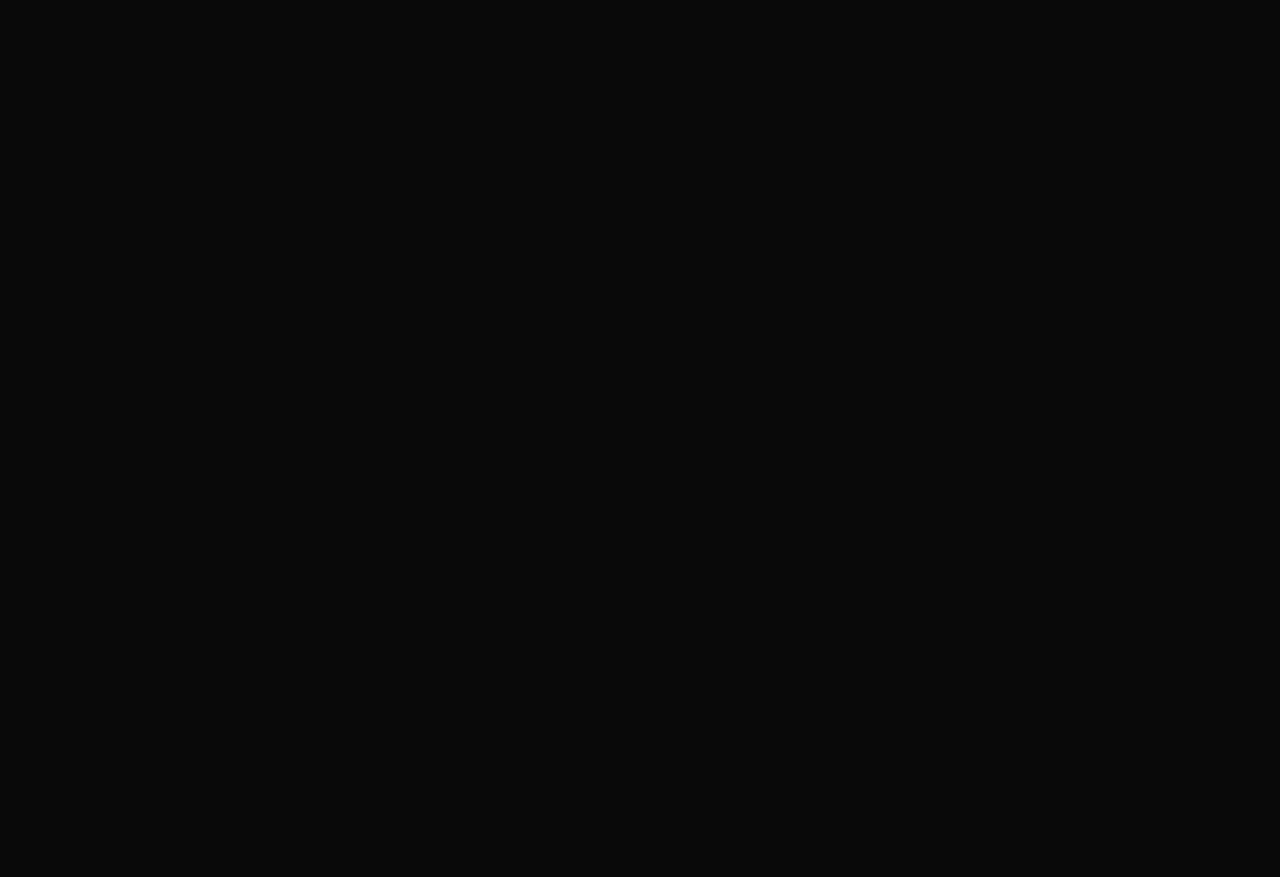
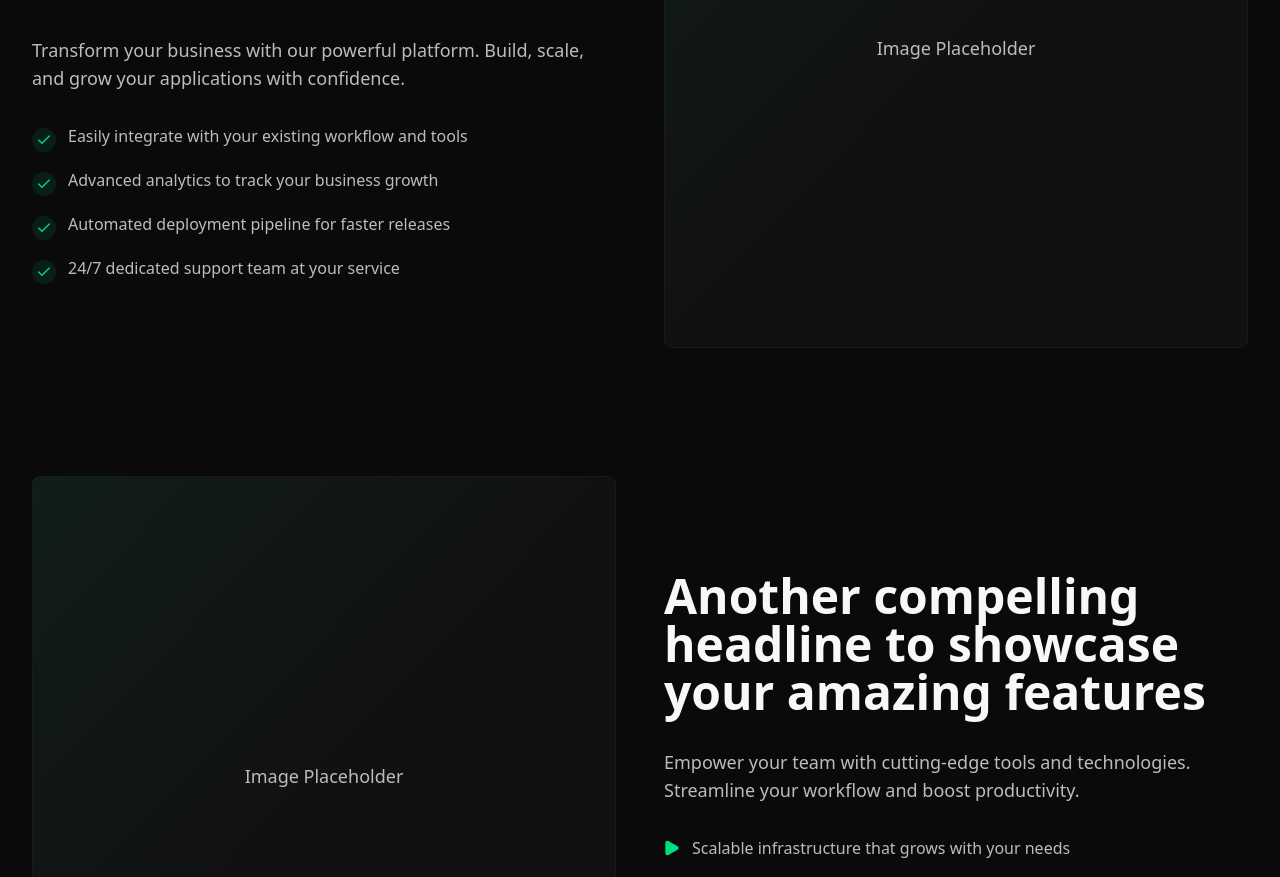
Before and after one commit to luizinhodavp041/orpheo-digital-4, a Next.js app: page / in a window 1280 px wide. Shown: the part 1920-2797 px from the top of the page. Before the commit the page ends 1588 px from the top, so only its background shows below. Built offline with nearby package versions, Linux system fonts and the light colour scheme.

Commit message:
features

```diff
--- a/src/app/page.tsx
+++ b/src/app/page.tsx
@@ -1,6 +1,7 @@
 import { Header } from "@/components/ui/Header";
 import { Hero } from "@/components/sections/Hero";
 import { Services } from "@/components/sections/Services";
+import { Features } from "@/components/sections/Features";
 
 export default function Home() {
   return (
@@ -8,6 +9,7 @@ export default function Home() {
       <Header />
       <Hero />
       <Services />
+      <Features />
     </main>
   );
 }
--- /dev/null
+++ b/src/components/sections/Features.tsx
@@ -0,0 +1,100 @@
+import { Check, Triangle } from "lucide-react";
+
+export function Features() {
+  const featuresList = {
+    first: [
+      "Easily integrate with your existing workflow and tools",
+      "Advanced analytics to track your business growth",
+      "Automated deployment pipeline for faster releases",
+      "24/7 dedicated support team at your service",
+    ],
+    second: [
+      "Scalable infrastructure that grows with your needs",
+      "Real-time monitoring and performance insights",
+      "Enterprise-grade security and compliance",
+      "Customizable solutions for your business",
+    ],
+  };
+
+  const FeatureList = ({
+    features,
+    variant = "check",
+  }: {
+    features: string[];
+    variant?: "check" | "triangle";
+  }) => (
+    <div className="space-y-4">
+      {features.map((feature, index) => (
+        <div key={index} className="flex items-start gap-3">
+          <div className="mt-1">
+            {variant === "check" ? (
+              <div className="h-6 w-6 rounded-full bg-accent/10 flex items-center justify-center">
+                <Check className="h-4 w-4 text-accent" />
+              </div>
+            ) : (
+              <Triangle className="h-4 w-4 text-accent rotate-90 fill-accent" />
+            )}
+          </div>
+          <p className="text-text-secondary">{feature}</p>
+        </div>
+      ))}
+    </div>
+  );
+
+  const ImagePlaceholder = () => (
+    <div className="relative aspect-square lg:aspect-auto lg:h-[600px] rounded-lg overflow-hidden">
+      <div className="absolute inset-0 bg-background-secondary border border-border rounded-lg">
+        <div className="h-full w-full flex items-center justify-center text-text-secondary">
+          <p className="text-lg">Image Placeholder</p>
+        </div>
+        {/* Gradient overlay */}
+        <div className="absolute inset-0 bg-gradient-to-br from-accent/10 via-transparent to-transparent opacity-60"></div>
+      </div>
+    </div>
+  );
+
+  return (
+    <section className="py-20 bg-background">
+      <div className="max-w-7xl mx-auto px-4 sm:px-6 lg:px-8">
+        {/* First Feature Block - with check icons */}
+        <div className="grid lg:grid-cols-2 gap-12 items-center mb-32">
+          <div className="space-y-8">
+            <h2 className="text-4xl md:text-5xl font-bold leading-tight">
+              Long headline on two lines to turn your visitors into users and
+              achieve more
+            </h2>
+
+            <p className="text-lg text-text-secondary">
+              Transform your business with our powerful platform. Build, scale,
+              and grow your applications with confidence.
+            </p>
+
+            <FeatureList features={featuresList.first} variant="check" />
+          </div>
+
+          <ImagePlaceholder />
+        </div>
+
+        {/* Second Feature Block - with triangle icons */}
+        <div className="grid lg:grid-cols-2 gap-12 items-center">
+          <div className="order-2 lg:order-1">
+            <ImagePlaceholder />
+          </div>
+
+          <div className="space-y-8 order-1 lg:order-2">
+            <h2 className="text-4xl md:text-5xl font-bold leading-tight">
+              Another compelling headline to showcase your amazing features
+            </h2>
+
+            <p className="text-lg text-text-secondary">
+              Empower your team with cutting-edge tools and technologies.
+              Streamline your workflow and boost productivity.
+            </p>
+
+            <FeatureList features={featuresList.second} variant="triangle" />
+          </div>
+        </div>
+      </div>
+    </section>
+  );
+}
```
